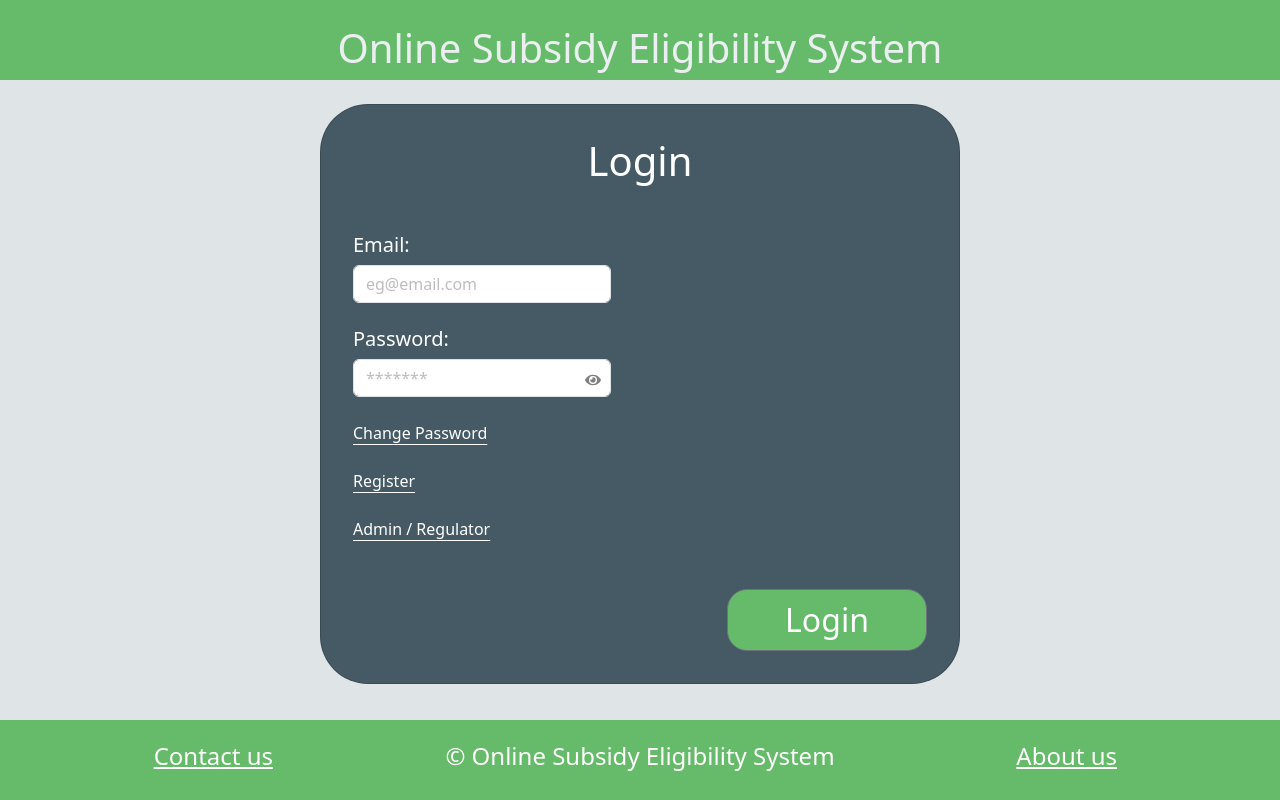
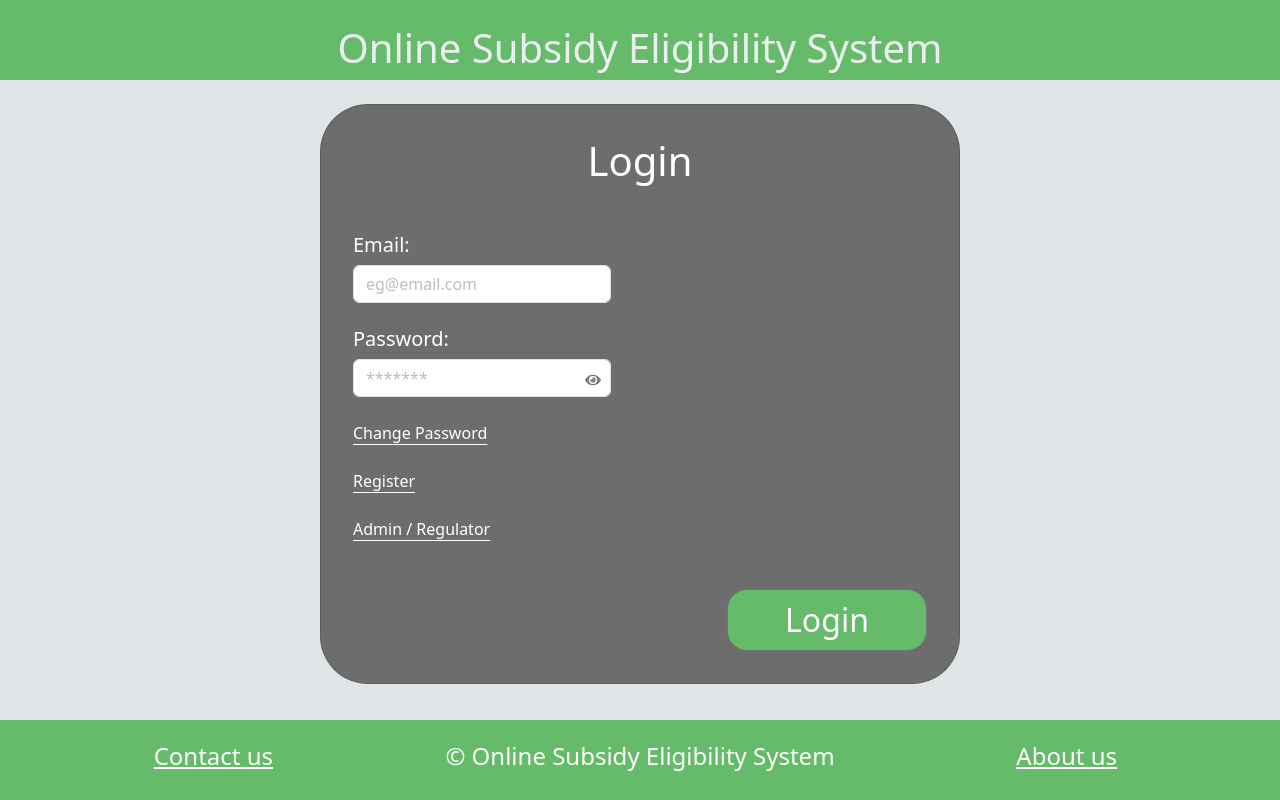
Before and after one commit to mohd301/b-tech-course-project, a React (Create React App) app in the folder client/: page / in a window 1280 px wide. Built offline with nearby package versions, Linux system fonts and the light colour scheme.

Commit message:
Small color changes to make error messages appear better

```diff
--- a/client/src/styles/colors.js
+++ b/client/src/styles/colors.js
@@ -1,7 +1,7 @@
 export const colors = {
   primaryColor: '#66BB6A',
-  secondaryColor: '#EF5350',
-  tertiaryColor: '#455A64',
+  secondaryColor: '#f04a47ff',
+  tertiaryColor: '#6d6d6dff',
   primaryBackground: '#dfe4e6ff',
   textColor: '#ECEFF1'
 };
```
